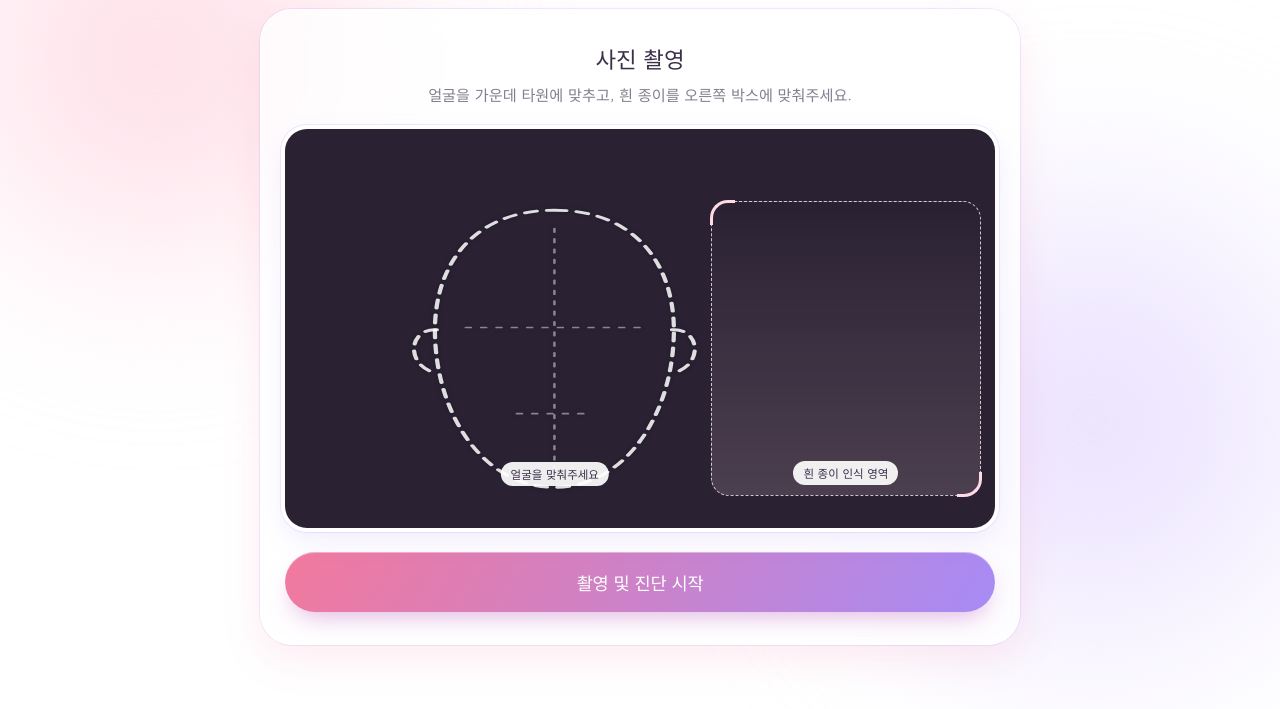
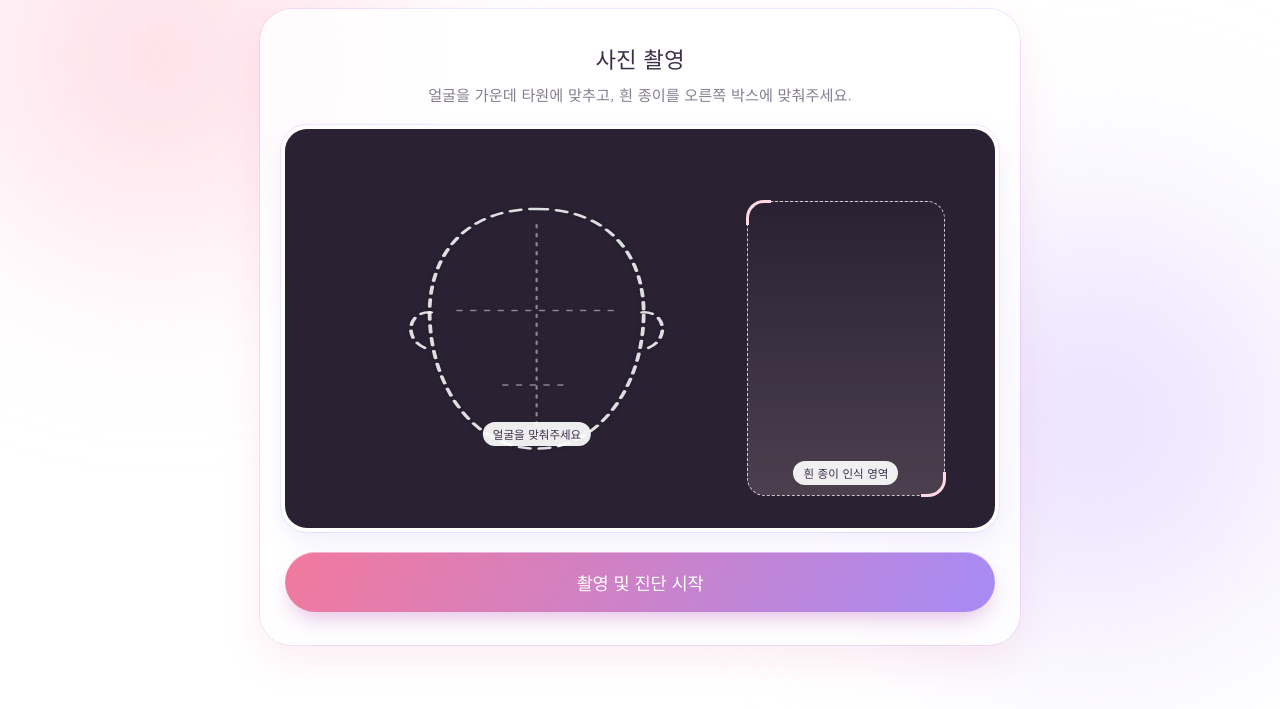
Before and after one commit to jisu508/PersonalColor, a Flask app: page / in a window 1280 px wide. Shown: the part 158-867 px from the top of the page. Run offline with Flask 3, Linux system fonts and the light colour scheme.

Commit message:
가이드라인 수정

```diff
--- a/static/style.css
+++ b/static/style.css
@@ -108,8 +108,8 @@ video { width: 100%; height: 100%; object-fit: cover; transform: scaleX(-1); }
 
 .guide-box {
     position: absolute;
-    top: 18%; left: 60%;
-    width: 38%; height: 74%;
+    top: 18%; left: 65%;
+    width: 28%; height: 74%;
     border: 1.5px dashed rgba(255, 255, 255, 0.75);
     border-radius: 18px;
     display: flex;
@@ -137,7 +137,7 @@ video { width: 100%; height: 100%; object-fit: cover; transform: scaleX(-1); }
 .face-guide {
     position: absolute;
     top: 18%; left: 14%;
-    width: 48%; height: 74%;
+    width: 43%; height: 64%;
     pointer-events: none;
 }
 .face-guide svg { position: absolute; inset: 0; width: 100%; height: 100%; filter: drop-shadow(0 0 2px rgba(0,0,0,0.4)); }
```
